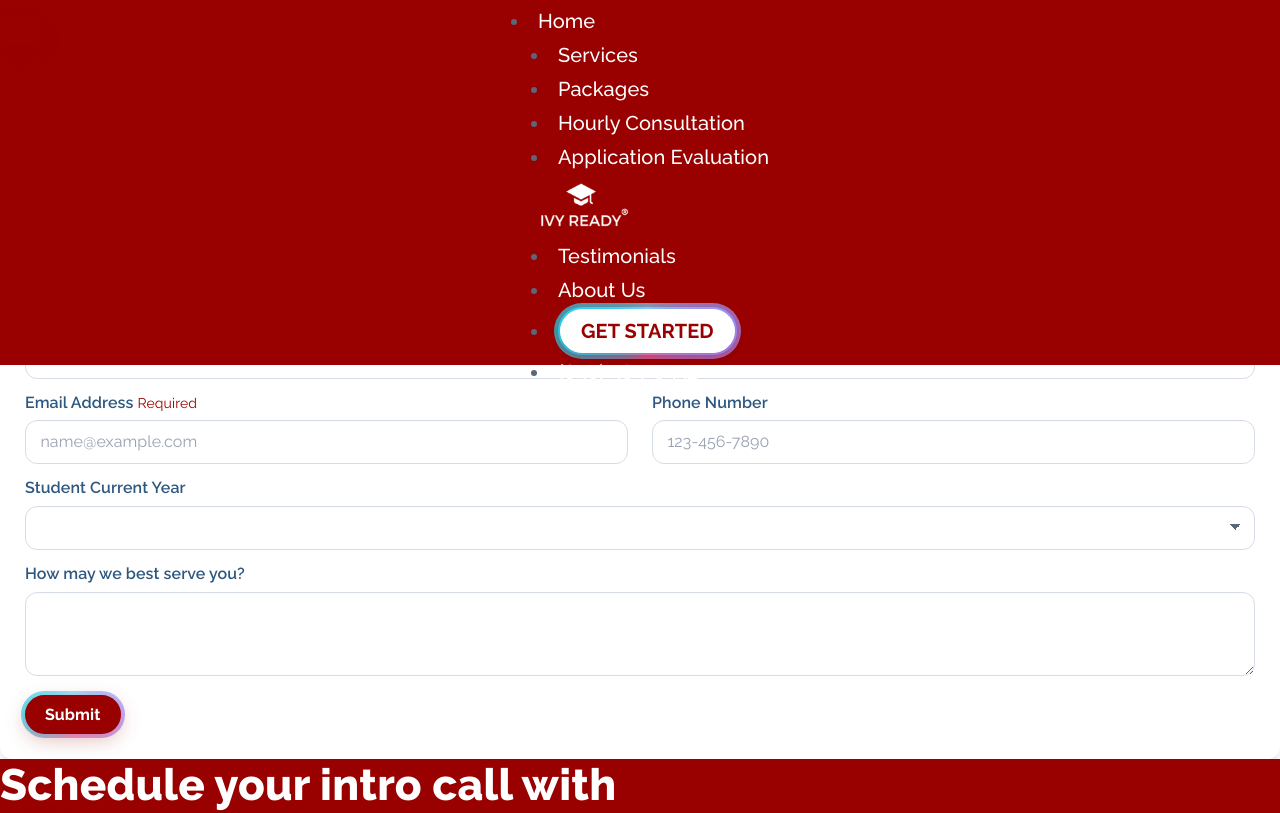
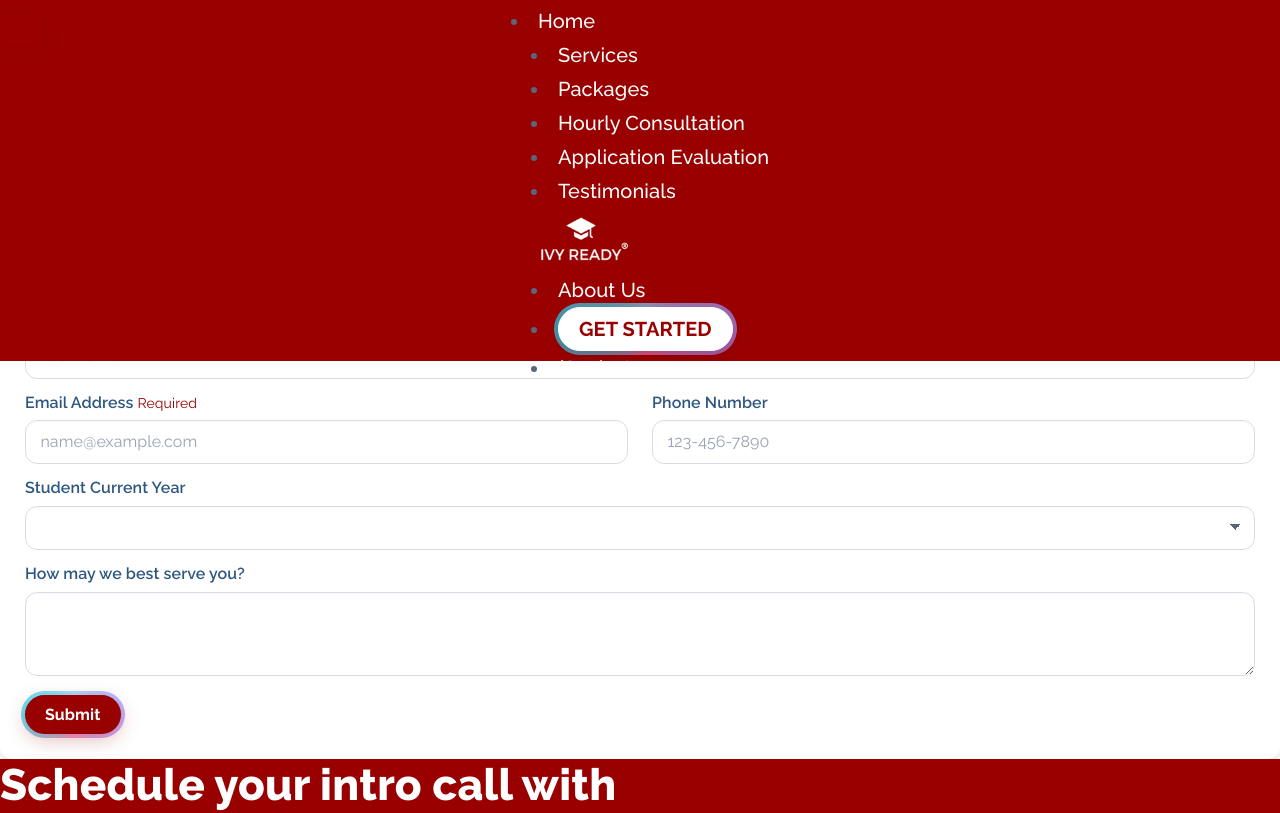
Before and after one commit to TesCoder/IR, a Next.js app in the folder next-js-site/: page / in a window 1280 px wide. Shown: the top 813 px of the page. Built offline with nearby package versions, Linux system fonts and the light colour scheme.

Commit message:
navbar update

```diff
--- a/next-js-site/components/navbar.js
+++ b/next-js-site/components/navbar.js
@@ -109,6 +109,14 @@ export default function Navbar() {
                   </li>
                 </ul>
               </li>
+              <li className="nav-item">
+                <Link
+                  className="nav-link text-white hover:opacity-75"
+                  href="/testimonials?w=jmd1720ly0rpo2xf20pz-x2f16iqi923ybhl1anjs"
+                >
+                  Testimonials
+                </Link>
+              </li>
 
               <div
                 className="hidden sm:hidden lg:block
@@ -117,14 +125,7 @@ export default function Navbar() {
                 <LogoProjector />
               </div>
 
-              <li className="nav-item">
-                <Link
-                  className="nav-link text-white hover:opacity-75"
-                  href="/testimonials?w=jmd1720ly0rpo2xf20pz-x2f16iqi923ybhl1anjs"
-                >
-                  Testimonials
-                </Link>
-              </li>
+
               <li className="nav-item">
                 <Link
                   className="nav-link text-white hover:opacity-75"
@@ -135,7 +136,7 @@ export default function Navbar() {
               </li>
               <li className="nav-item">
                 <OrbitGlowButton
-                  className="btn btn-light text-ivy-red uppercase font-semibold rounded-full m-0.5"
+                  className="btn btn-light text-ivy-red uppercase font-semibold rounded-full"
                   onClick={handleHeaderCtaClick}
                   data-bs-toggle="modal"
                   data-bs-target="#contactModal"
@@ -143,7 +144,7 @@ export default function Navbar() {
                   Get Started
                 </OrbitGlowButton>
               </li>
-              <li className="nav-item d-flex align-items-center mt-2 md:mt-0">
+              <li className="nav-item d-flex md:mt-0">
                 <a
                   className="nav-link text-white font-semibold hover:opacity-75"
                   href="tel:+16503830352"
```
